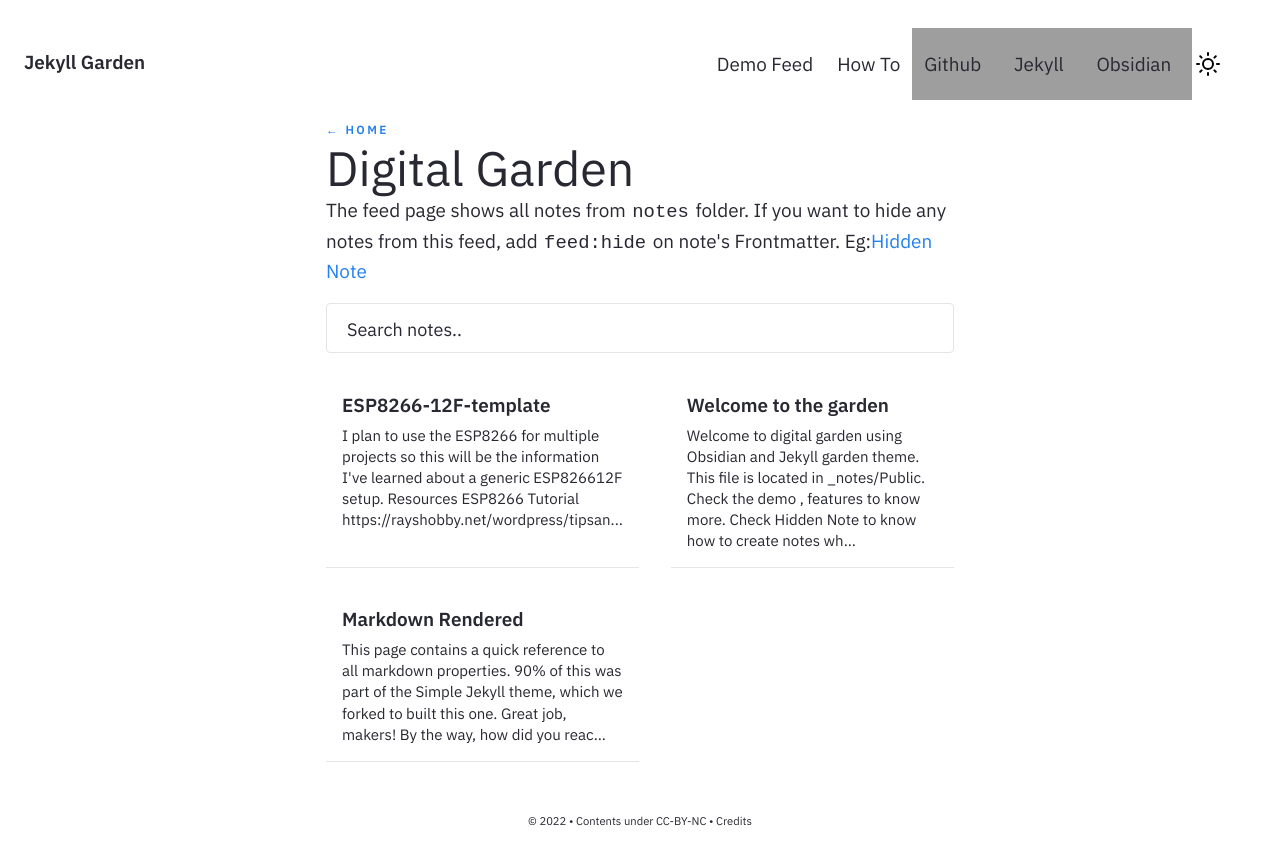
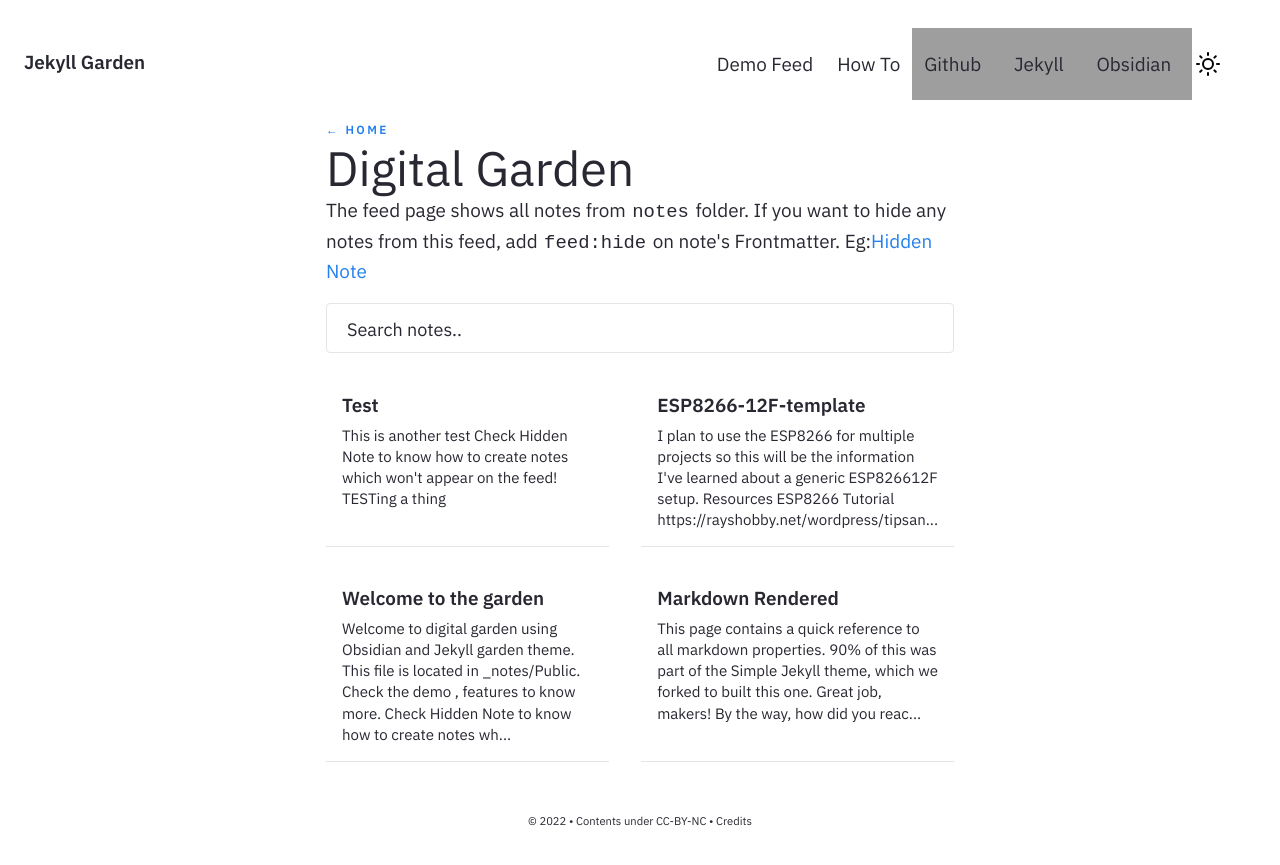
Before and after one commit to MaxTeicheira/maxteicheira.github.io, a Jekyll site: the page built from pages/notes.md, in a window 1280 px wide, cut to the strip 0-865 px from the top of the page. Built offline with Jekyll 4.4.1, drawn with Linux system fonts in a browser that asks for light colours; grey boxes are pictures that could not be loaded.

Commit message:
Added Test.md

```diff
--- /dev/null
+++ b/_notes/Public/Test.md
@@ -0,0 +1,10 @@
+---
+title : Test
+feed: show
+date : 30-04-2024
+---
+
+This is another test
+
+Check [[Hidden Note]] to know how to create notes which won't appear on the feed!
+TESTing a thing
```
Also changed, not shown: _notes/Public/ESP8266-12F-template.md (+2 -0 lines).
